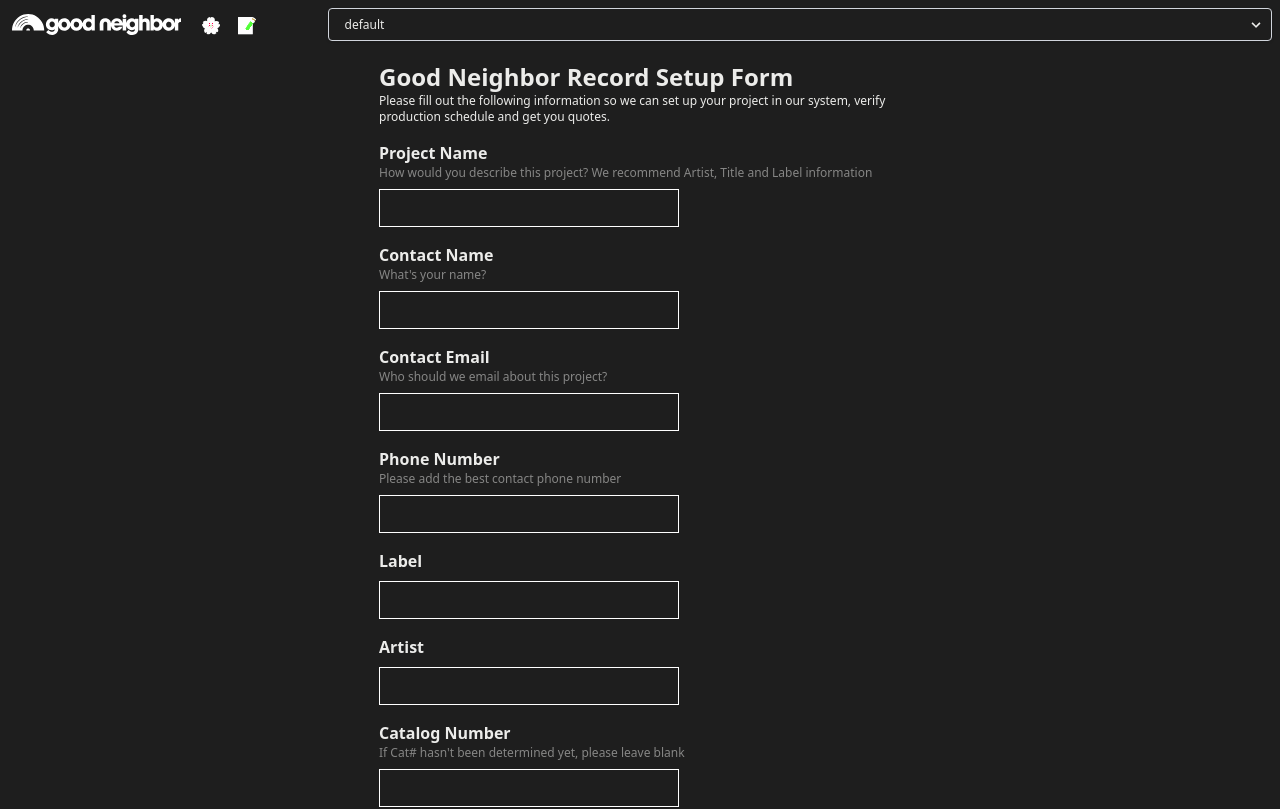
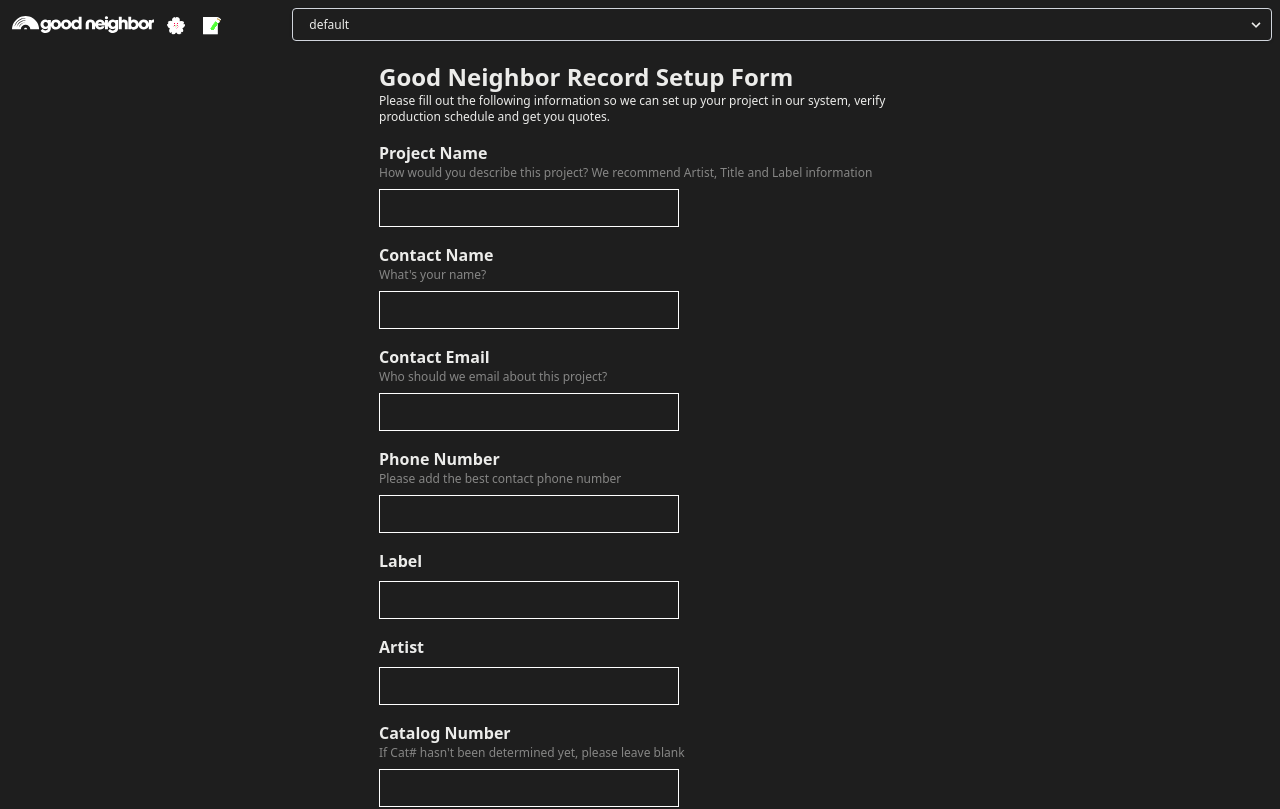
Before and after one commit to aklevecz/gn-record-creator, a SvelteKit app: page / in a window 1280 px wide. Shown: the top 809 px of the page. Built offline with nearby package versions, Linux system fonts and the light colour scheme.

Commit message:
bigger icon

```diff
--- a/src/routes/+layout.svelte
+++ b/src/routes/+layout.svelte
@@ -8,8 +8,8 @@
 </script>
 
 <header class="flex items-center gap-4">
-	<a href="/"
-		><img class="w-60 m-1 p-2 invert" src="/logos/gn-logo.svg" alt="good neighbor logo" /></a
+	<a class="flex-[1_0_150px]" href="/"
+		><img class="m-1 pl-2 invert" src="/logos/gn-logo.svg" alt="good neighbor logo" /></a
 	>
 	<nav class="">
 		<ul class="flex gap-4">
```
